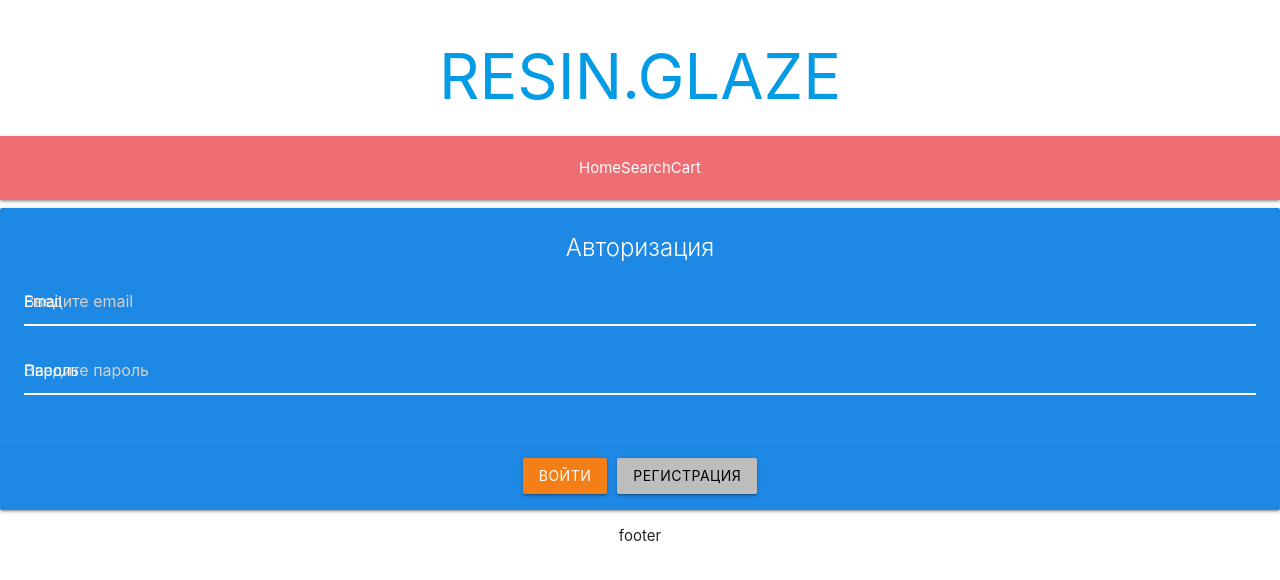
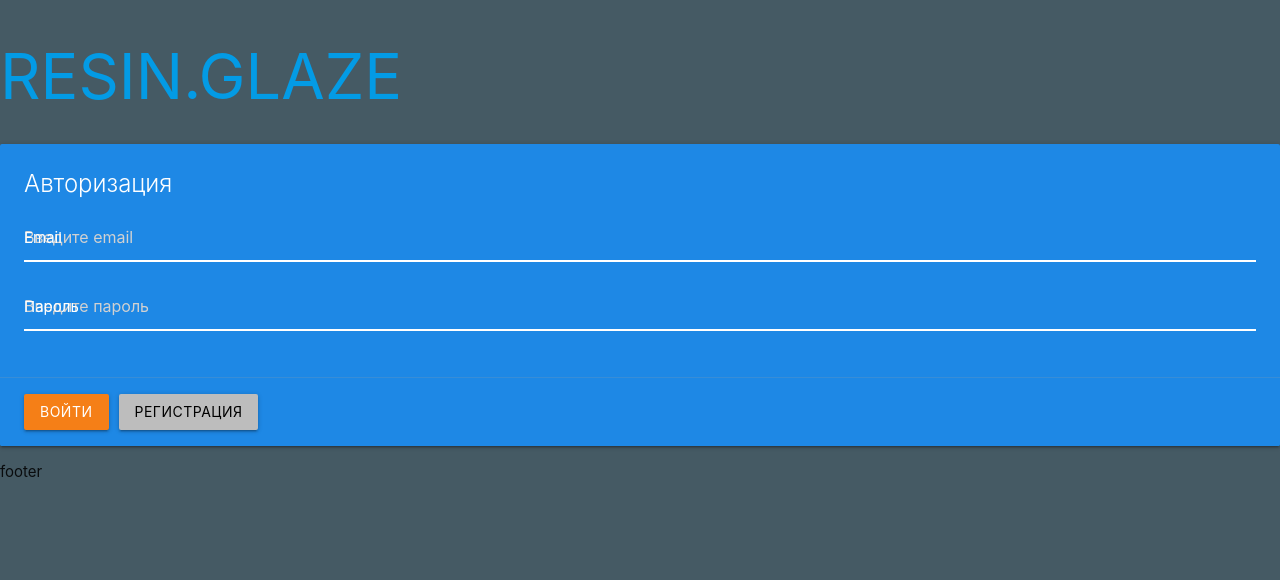
Before and after one commit to ephadeev/resin-glaze, a React (Create React App) app in the folder client/: page /authentication in a window 1280 px wide. Shown: the top 580 px of the page. Built offline with nearby package versions, Linux system fonts and the light colour scheme; no server answers.

Commit message:
added some styles

```diff
--- a/client/src/App.css
+++ b/client/src/App.css
@@ -1,38 +1,3 @@
-.App {
-  text-align: center;
+.product {
+    position: relative;
 }
-
-.App-logo {
-  height: 40vmin;
-  pointer-events: none;
-}
-
-@media (prefers-reduced-motion: no-preference) {
-  .App-logo {
-    animation: App-logo-spin infinite 20s linear;
-  }
-}
-
-.App-header {
-  background-color: #282c34;
-  min-height: 100vh;
-  display: flex;
-  flex-direction: column;
-  align-items: center;
-  justify-content: center;
-  font-size: calc(10px + 2vmin);
-  color: white;
-}
-
-.App-link {
-  color: #61dafb;
-}
-
-@keyframes App-logo-spin {
-  from {
-    transform: rotate(0deg);
-  }
-  to {
-    transform: rotate(360deg);
-  }
-}
--- a/client/src/App.js
+++ b/client/src/App.js
@@ -6,7 +6,6 @@
 import './App.css';
 import {getProducts} from './Redux/actions/products-actions';
 import Header from './Components/Header/Header';
-import Nav from './Components/Nav/Nav';
 import Main from './Components/Main/Main';
 import Cart from './Components/Cart/Cart';
 import Products from './Components/Products/Products';
@@ -28,9 +27,8 @@
         <AuthContext.Provider value={{
             token, login, logout, userId, isAuthenticated
         }}>
-            <div className="App">
+            <>
                 <Header />
-                <Nav />
                 <Route exact path='/'>
                     <Main />
                 </Route>
@@ -51,7 +49,7 @@
                     {isAuthenticated ? <Redirect to='/cms' /> : <Authentication />}
                 </Route>
                 <Footer />
-            </div>
+            </>
         </AuthContext.Provider>
     );
 };
--- a/client/src/index.css
+++ b/client/src/index.css
@@ -7,6 +7,17 @@
     sans-serif;
   -webkit-font-smoothing: antialiased;
   -moz-osx-font-smoothing: grayscale;
+}
+
+main {
+  flex: 1 0 auto;
+}
+
+#root {
+  min-height: 100vh;
+  background-color: #455a64;
+  display: flex;
+  flex-direction: column;
 }
 
 code {
```
